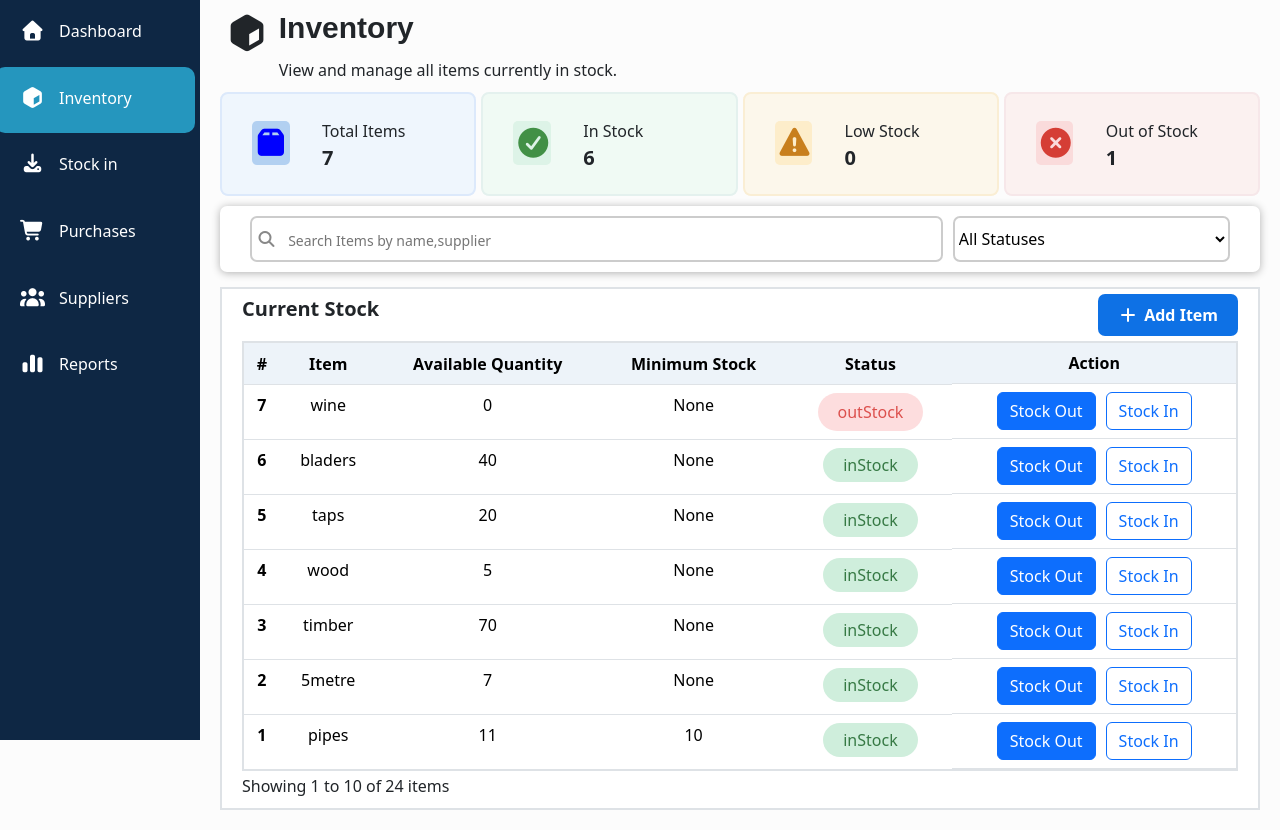
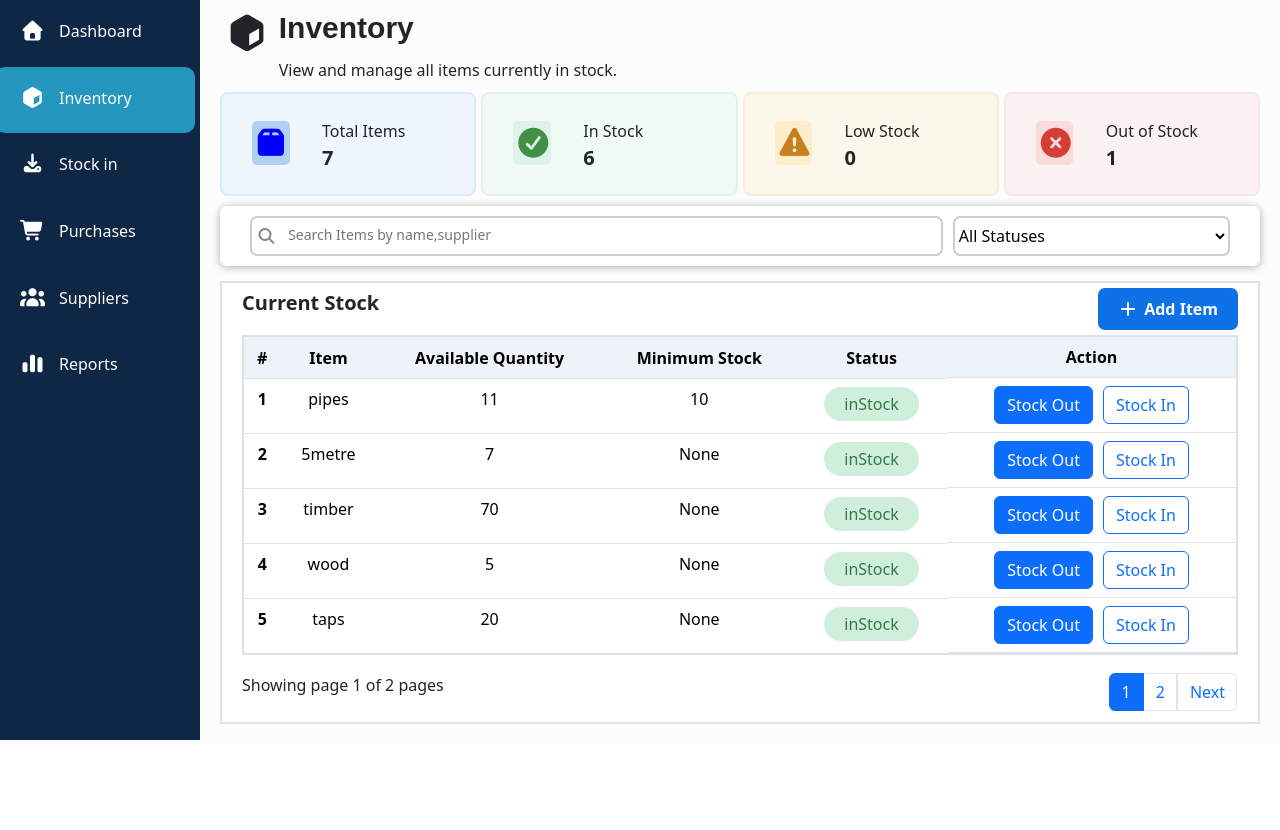
Before and after one commit to MASAWE123/kinyathena-inventory-system, a Django app: page /stock in a window 1280 px wide. Shown: the part 60-890 px from the top of the page. After the commit the page ends 800 px from the top, so only its background shows below. Run offline with Django 4.2, Linux system fonts and the light colour scheme; data comes from the database, SQL or seed files in the repository.

Commit message:
add pagination

```diff
--- a/main/templates/main/inventory.html
+++ b/main/templates/main/inventory.html
@@ -385,11 +385,12 @@
         width: 100%;
         border: none;
         outline: none;
-        font-size: 20px;
-        color: #1b0707;
+        font-size: 16px;
+        color: #4e4b4b;
       }
       .search-button input::placeholder{
         font-size: 14px;
+        transform: translateY(-2px);
       }
       .search-button i {
         color: #888;
@@ -461,6 +462,10 @@
         display: flex;
         justify-content: space-between;
         margin-top: -13px;
+        align-items: center;
+      }
+      .recent-inventory-table .last-part .action{
+       transform: translateY(15px);
       }
       .low_stock_item,
       .out_of_stock,
@@ -581,7 +586,7 @@
           </label>
         </div>
       </div>
-      <table class="table">
+      <table class="table" id="inventory-table">
         <thead>
           <tr>
             <th  scope="col">#</th>
@@ -594,7 +599,7 @@
           </tr>
         </thead>
         <tbody>
-          {% for item in stocks %}
+          {% for item in page_obj.object_list %}
 
           <tr>
             <th scope="row">{{item.id}}</th>
@@ -638,13 +643,33 @@
 
       <div class="last-part">
         <div class="last-part-start">
-          Showing 1 to 10 of 24 items
+          Showing page {{ page_obj.number }} of {{ page_obj.paginator.num_pages }} pages
         </div>
 
         <div class="action">
+        <nav aria-label="...">
+            <ul class="pagination">
+              {% if page_obj.has_previous %}
+              <li class="page-item"><a href="?page={{ page_obj.previous_page_number }}#inventory-table" class="page-link">Previous</a></li>
+              {% endif %}
+              {% for num in page_obj.paginator.page_range %}
+                {% if page_obj.number == num %}
+                  <li class="page-item active"><a class="page-link" href="?page={{ num }}#inventory-table">{{ num }}</a></li>
+                {% else %}
+                  <li class="page-item"><a class="page-link" href="?page={{ num }}#inventory-table">{{ num }}</a></li>
+                {% endif %}
+              {% endfor %}
+              {% if page_obj.has_next %}
+              <li class="page-item"><a class="page-link" href="?page={{ page_obj.next_page_number }}#inventory-table">Next</a></li>
+              {% endif %}
+            </ul>
+        </nav>
+        </div>
 
-        </div>
-      </div>
+
+
+
+
     </div>
 
       <div class="overlay">
--- a/main/views.py
+++ b/main/views.py
@@ -3,6 +3,7 @@ from django.shortcuts import render,redirect
 from .models import supplierItems,Suppliers,Purchase,PurchaseItem,Stock,StockIn,StockOut,StockMovements,assets
 from django.utils import timezone
 from django.db.models import Q
+from django.core.paginator import Paginator
 
 # Create your views here.
 def home(request):
@@ -148,8 +149,8 @@ def stock(request):
 
 
   stock_query = Stock.objects.all()
+
   search_query = request.GET.get('q', '').strip()
-  selected_status = request.GET.get('status', '')
   if search_query:
     stock_query = stock_query.filter(
       Q(item__icontains=search_query) | Q(quantity__icontains=search_query)
@@ -164,6 +165,10 @@ def stock(request):
   out_stock_count = Stock.objects.filter(status='outStock').count()
   stocks = stock_query.order_by('-id')
   asset_limits = assets.objects.all()
+
+  paginator = Paginator(stock_query,5)
+  page_number = request.GET.get('page')
+  page_obj = paginator.get_page(page_number)
   context = {
     'stocks': stocks,
     'stock_count': stock_count,
@@ -173,6 +178,7 @@ def stock(request):
     'low_stock_count': low_stock_count,
     'in_stock_count': in_stock_count,
     'out_stock_count': out_stock_count,
+    'page_obj':page_obj,
   }
   return render(request,'main/inventory.html',context)
 
```
